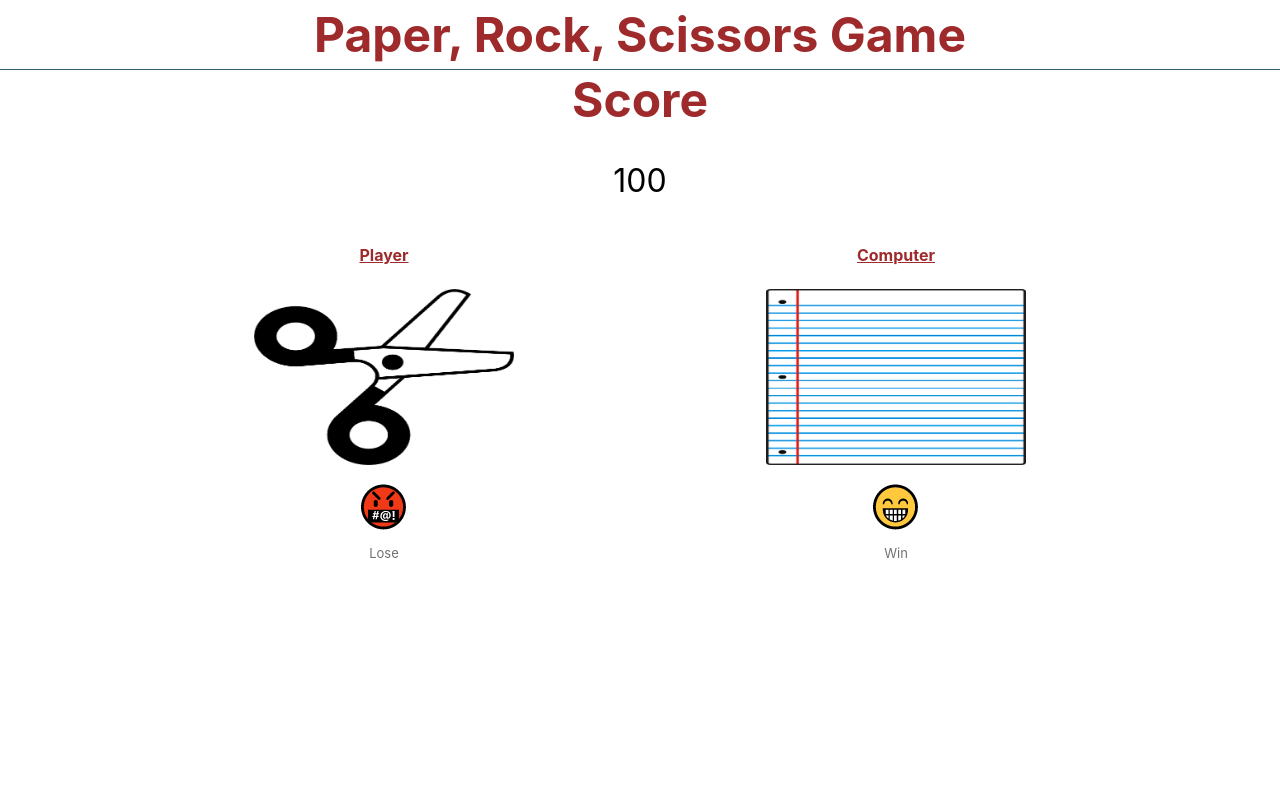
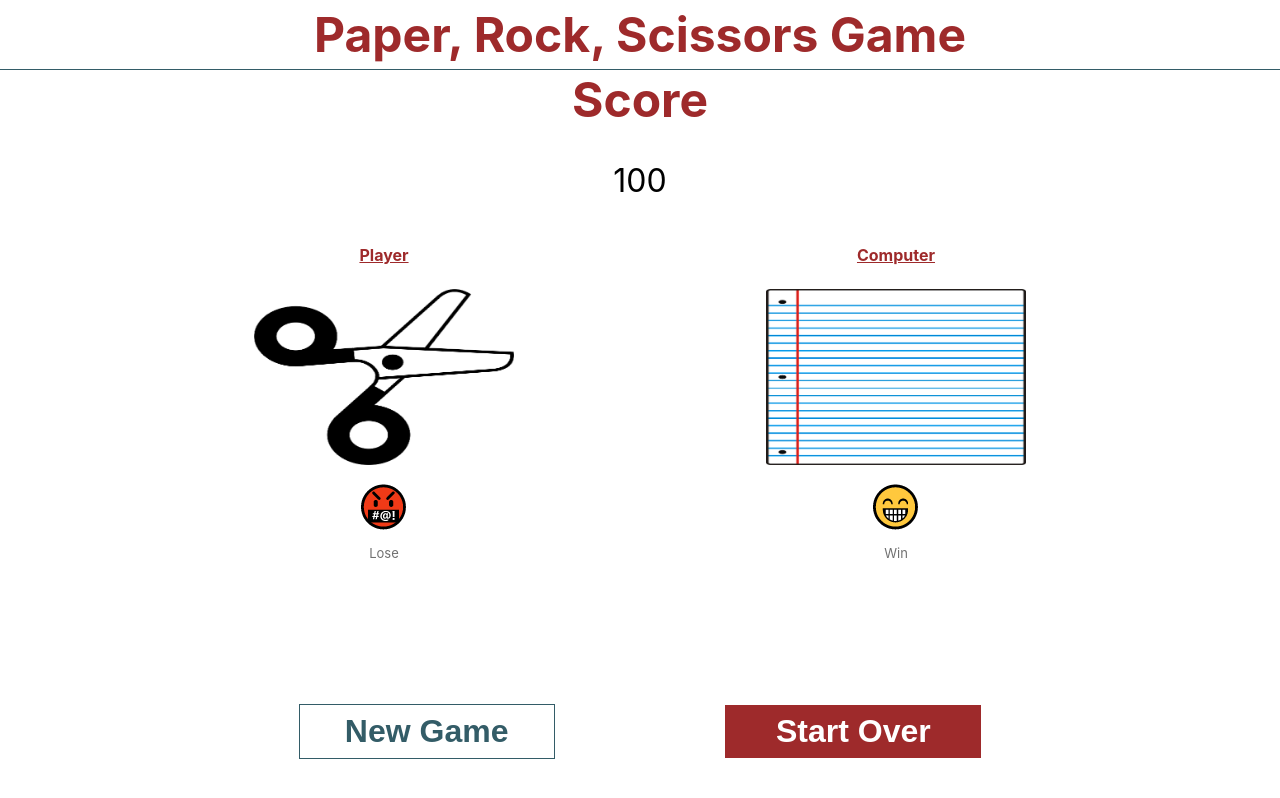
Before and after one commit to jcsmileyjr/rocks-paper-scissors, a React (Create React App) app: page / in a window 1280 px wide. Both pictures are taken after a click on the button "Play". Built offline with nearby package versions, Linux system fonts and the light colour scheme.

Commit message:
GameSummary button styles and container styles

```diff
--- a/src/components/gameSummary/GameSummary.js
+++ b/src/components/gameSummary/GameSummary.js
@@ -54,7 +54,10 @@ const GameSummary = ({results}) => {
                     <label className="gameSummary__summary--style" htmlFor="computerSummary">{results.computerSummary}</label>
                 </section>
             </div>
-            <section></section>
+            <section className="gameSummary__buttonContainer--layout">
+                <button className="gameSummary__newGameButton--style"> New Game</button>
+                <button className="gameSummary__startOverButton--style"> Start Over </button>
+            </section>
         </article>
     );
 }
--- a/src/components/gameSummary/gameSummary.css
+++ b/src/components/gameSummary/gameSummary.css
@@ -2,6 +2,7 @@
 
 .gameSummary__results--container {
     display:flex;
+    justify-content: space-evenly;
 }
 
 .gameSummary__summary--layout {
@@ -25,3 +26,52 @@
     color: #707070;
     font-size:small;
 }
+
+.gameSummary__buttonContainer--layout {
+    display: flex;
+
+    justify-content: space-evenly;
+    align-items: center;
+}
+
+.gameSummary__newGameButton--style, .gameSummary__startOverButton--style {
+    margin-top: 15vh;
+    width: 30vw;
+    padding: 8px 0;
+    font-weight: bolder;
+}
+
+.gameSummary__newGameButton--style {
+    color: #335C67;
+    border: 1px solid #335C67;
+    background-color: white;
+}
+
+.gameSummary__startOverButton--style {
+    background-color: #9E2A2B;
+    color: white;
+    border: none;
+}
+
+/*Tablet screens*/
+@media only screen and (min-width: 480px) {
+    .gameSummary__newGameButton--style, .gameSummary__startOverButton--style {
+        font-size: x-large;
+        width: 30vw;
+    }
+}
+
+/*Desktop screens*/
+@media only screen and (min-width: 1025px) {
+    .gameSummary__newGameButton--style, .gameSummary__startOverButton--style{
+        font-size: xx-large;
+        width: 20vw;
+    }
+}
+
+/*Desktop screens*/
+@media only screen and (min-width: 1800px) {
+    .gameSummary__newGameButton--style, .gameSummary__startOverButton--style {
+        width: 10vw;
+    }
+}
```
